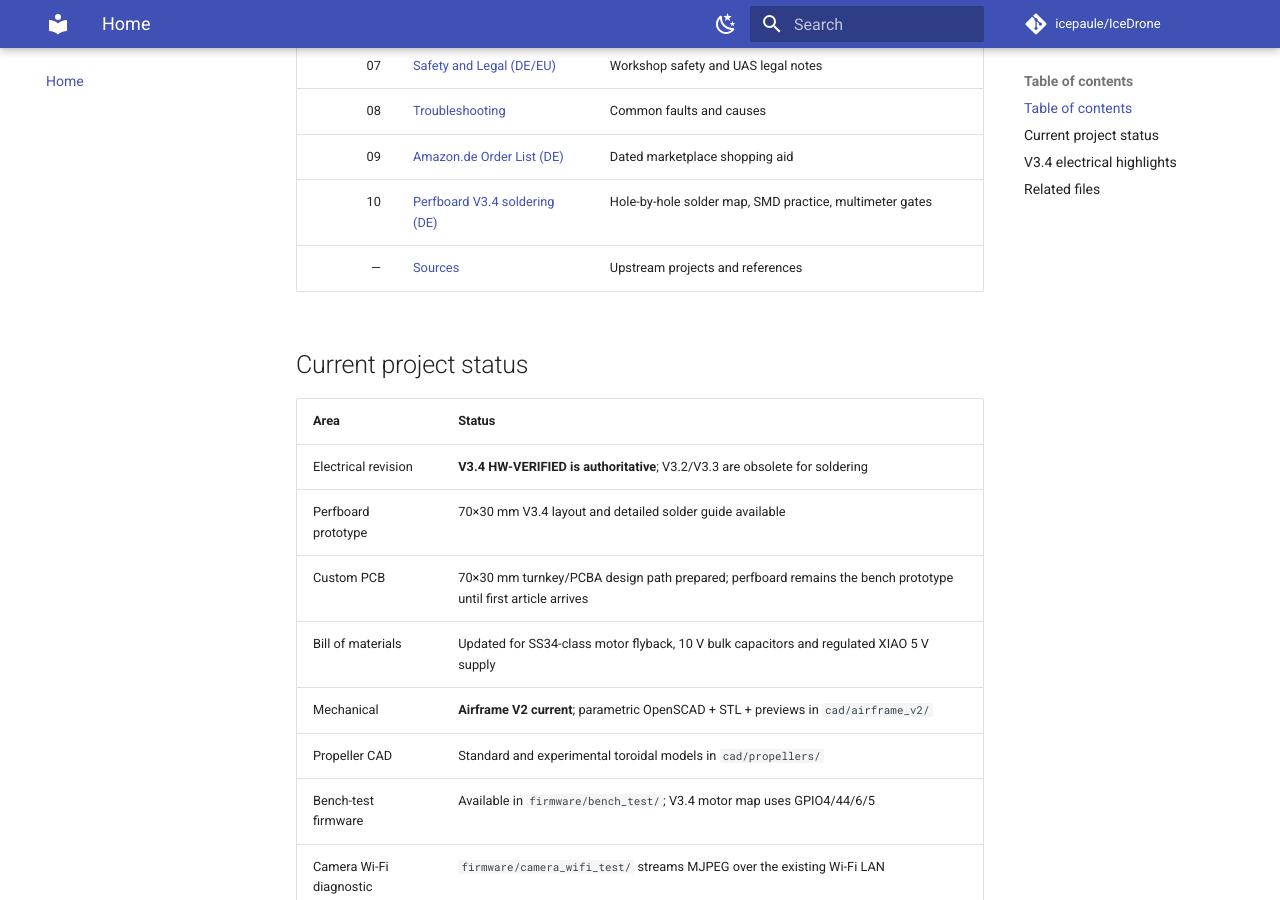
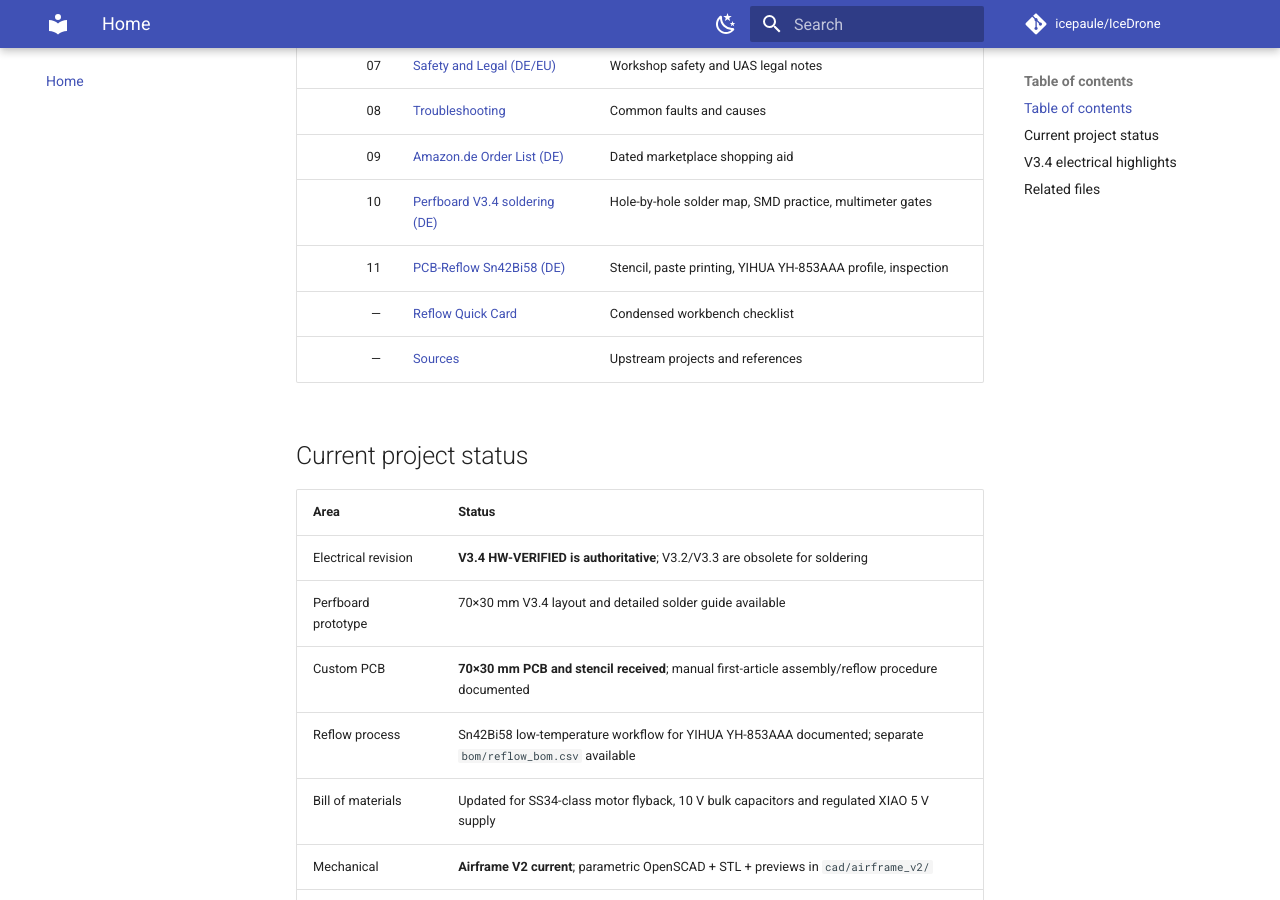
Before and after one commit to icepaule/IceDrone, an MkDocs documentation site: the page built from docs/README.md, in a window 1280 px wide and 900 px high, scrolled down 1298 px. Built offline with MkDocs 1.6.1 and Material for MkDocs 9.7.7, drawn with Linux system fonts in a browser that asks for light colours; comment, search, counter and statistics services are not loaded; some of the changed text lies outside the part shown.

Commit message:
docs: index Sn42Bi58 reflow guide

```diff
--- a/docs/README.md
+++ b/docs/README.md
@@ -20,6 +20,8 @@ This documentation belongs to [github.com/icepaule/IceDrone](https://github.com/
 | 08 | [Troubleshooting](08_TROUBLESHOOTING.md) | Common faults and causes |
 | 09 | [Amazon.de Order List (DE)](09_AMAZON_ORDER_LIST_DE.md) | Dated marketplace shopping aid |
 | 10 | [Perfboard V3.4 soldering (DE)](10_PERFBOARD_V34_SOLDERING_DE.md) | Hole-by-hole solder map, SMD practice, multimeter gates |
+| 11 | [PCB-Reflow Sn42Bi58 (DE)](11_REFLOW_SN42BI58_DE.md) | Stencil, paste printing, YIHUA YH-853AAA profile, inspection |
+| — | [Reflow Quick Card](REFLOW_QUICK_CARD_DE.md) | Condensed workbench checklist |
 | — | [Sources](SOURCES.md) | Upstream projects and references |
 
 ## Current project status
@@ -28,7 +30,8 @@ This documentation belongs to [github.com/icepaule/IceDrone](https://github.com/
 |---|---|
 | Electrical revision | **V3.4 HW-VERIFIED is authoritative**; V3.2/V3.3 are obsolete for soldering |
 | Perfboard prototype | 70×30 mm V3.4 layout and detailed solder guide available |
-| Custom PCB | 70×30 mm turnkey/PCBA design path prepared; perfboard remains the bench prototype until first article arrives |
+| Custom PCB | **70×30 mm PCB and stencil received**; manual first-article assembly/reflow procedure documented |
+| Reflow process | Sn42Bi58 low-temperature workflow for YIHUA YH-853AAA documented; separate `bom/reflow_bom.csv` available |
 | Bill of materials | Updated for SS34-class motor flyback, 10 V bulk capacitors and regulated XIAO 5 V supply |
 | Mechanical | **Airframe V2 current**; parametric OpenSCAD + STL + previews in `cad/airframe_v2/` |
 | Propeller CAD | Standard and experimental toroidal models in `cad/propellers/` |
@@ -56,6 +59,9 @@ This documentation belongs to [github.com/icepaule/IceDrone](https://github.com/
 - [`assets/perfboard_v34_solder_side.svg`](assets/perfboard_v34_solder_side.svg) — physically mirrored rear-view solder map
 - [`../hardware/pinmap.csv`](../hardware/pinmap.csv) — XIAO/GPIO mapping
 - [`../hardware/motor_stage_netlist.csv`](../hardware/motor_stage_netlist.csv) — motor/power component netlist
+- [`../bom/reflow_bom.csv`](../bom/reflow_bom.csv) — tools/consumables for stencil + Sn42Bi58 reflow
+- [`assets/stencil_setup_v34.svg`](assets/stencil_setup_v34.svg) — oversized-stencil setup
+- [`assets/reflow_profile_sn42bi58.svg`](assets/reflow_profile_sn42bi58.svg) — low-temperature profile reference
 - [`../firmware/bench_test/`](../firmware/bench_test/) — pre-flight bench firmware
 - [`../cad/airframe_v2/`](../cad/airframe_v2/) — current airframe CAD
 - [`../LICENSE`](../LICENSE), [`../NOTICE`](../NOTICE) — licensing
```
